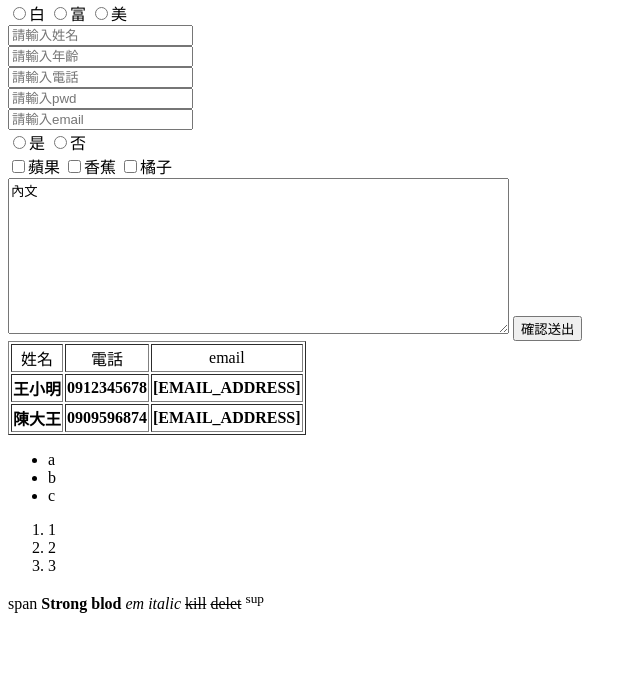
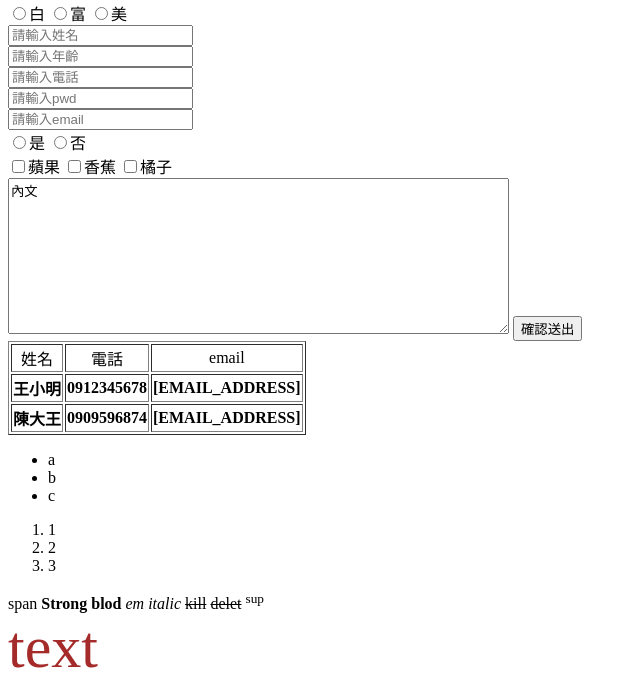
Before and after one commit to Cindy902121/project260701, a plain HTML site: page index.html in a window 1280 px wide. Shown: the part 1642-2332 px from the top of the page, without its empty margins (0-640 px from the left). Before the commit the page ends 2263 px from the top, so only its background shows below. Drawn offline with Linux system fonts and the light colour scheme.

Commit message:
基礎練習

```diff
--- a/index.html
+++ b/index.html
@@ -76,5 +76,6 @@
 <s>kill</s>
 <del>delet</del>
 <sup>sup</sup>
+<div name="name" id="id" class="header apple" style="color: brown; font-size:60px; onclick="alert('a')">text</div>
 </body>
 </html>
```
